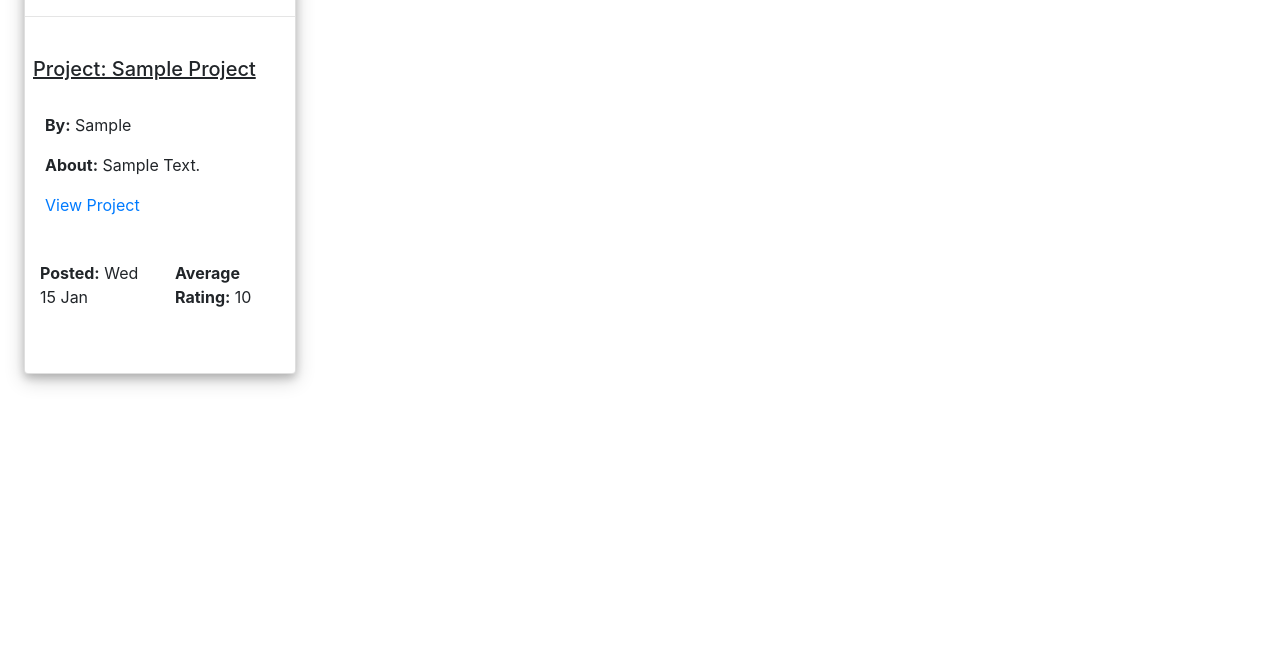
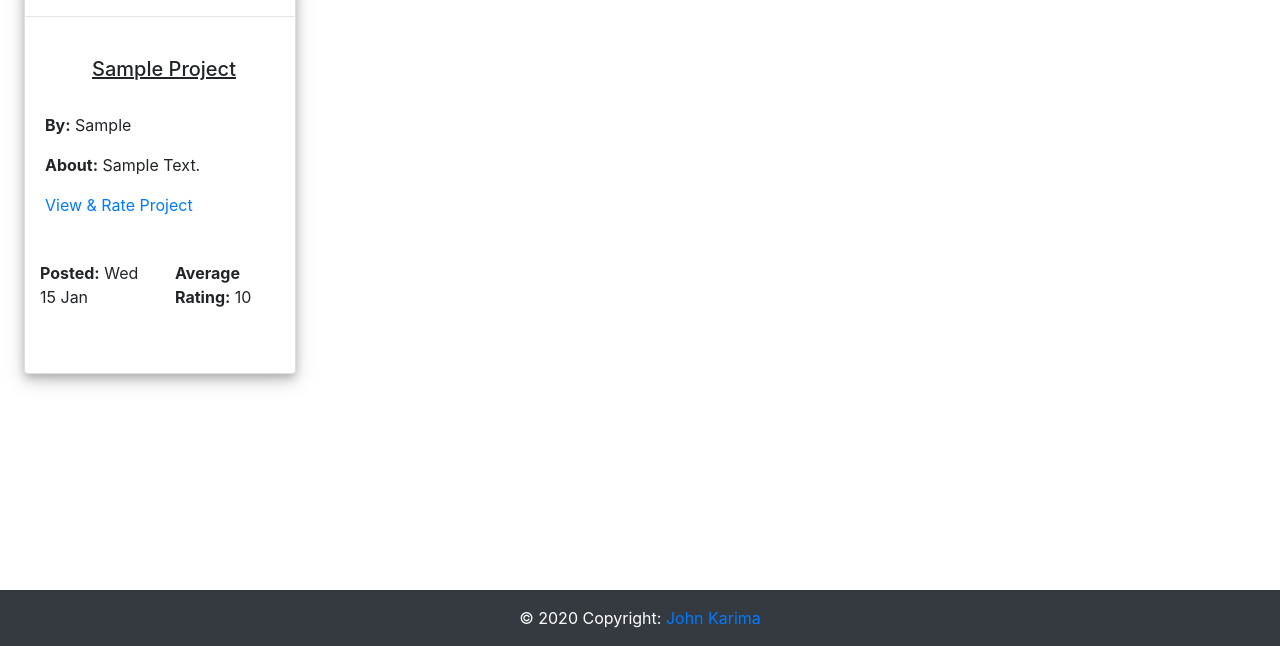
Before and after one commit to JohnKarima/awwards-clone, a Django app: page / in a window 1280 px wide. Shown: the part 850-1496 px from the top of the page. Before the commit the page ends 1236 px from the top, so only its background shows below. Run offline with Django 3.2, Linux system fonts and the light colour scheme; a user stored in the database is signed in; tables that the repository leaves empty hold one stand-in row (values such as "Sample post"); some libraries are stand-ins or nearby versions.

Commit message:
add footer

```diff
--- a/awwardsapp/templates/base.html
+++ b/awwardsapp/templates/base.html
@@ -41,6 +41,8 @@
 
 
     {% block content %}  {%endblock%}
+    {% include "footer.html" %}
+
 
     <script src="https://code.jquery.com/jquery-3.4.1.slim.min.js" integrity="sha384-J6qa4849blE2+poT4WnyKhv5vZF5SrPo0iEjwBvKU7imGFAV0wwj1yYfoRSJoZ+n" crossorigin="anonymous"></script>
     <script src="https://cdn.jsdelivr.net/npm/popper.js@1.16.0/dist/umd/popper.min.js" integrity="sha384-Q6E9RHvbIyZFJoft+2mJbHaEWldlvI9IOYy5n3zV9zzTtmI3UksdQRVvoxMfooAo" crossorigin="anonymous"></script>
--- /dev/null
+++ b/awwardsapp/templates/footer.html
@@ -0,0 +1,9 @@
+<footer class="page-footer font-small blue bg-dark">
+
+    <!-- Copyright -->
+    <div class="footer-copyright text-center text-white py-3">© 2020 Copyright:
+      <a target="_blank" href="https://github.com/JohnKarima"> John Karima</a>
+    </div>
+    <!-- Copyright -->
+
+  </footer>
--- a/awwardsapp/templates/index.html
+++ b/awwardsapp/templates/index.html
@@ -20,13 +20,13 @@
           <div class="card zoom" id="cardoffwhite">
             <a href="{% url 'project' project.id %}">
                 <img src="{{project.project_image.url}}" style="width:100%;height:56%;" class="img-responsive" alt="Card Image"></a><hr><br>
-                <h5 class="card-title pl-2 underline">Project: {{project.title|title}}</h5>
+                <h5 class="card-title pl-2 underline text-center"> {{project.title|title}}</h5>
 
                 <div class="card-body">
                     <p class=""><strong>By:</strong> {{project.prof_ref.user.username|title}}</p>
 
-                    <p class="card-text"><strong>About:</strong> {{project.description|title}}</p>
-                    <a href="{% url 'project' project.id %}" class="card-link">View Project</a>
+                    <p class="card-text"><strong>About:</strong> {{project.description|title|truncatechars:50}}</p>
+                    <a href="{% url 'project' project.id %}" class="card-link">View & Rate Project</a>
             </div><br>
 
                 <div class="container-fluid">
```
Also changed, not shown: awwardsapp/templates/project.html (+4 -4 lines).
